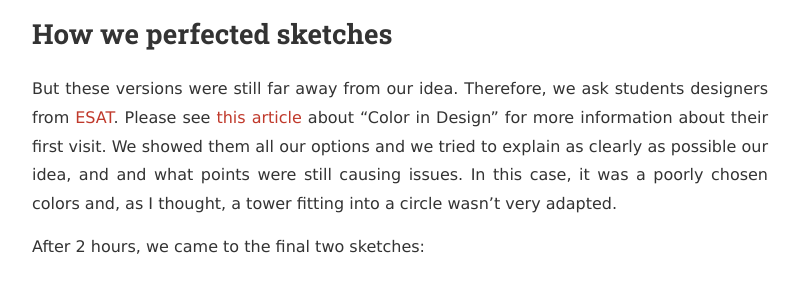
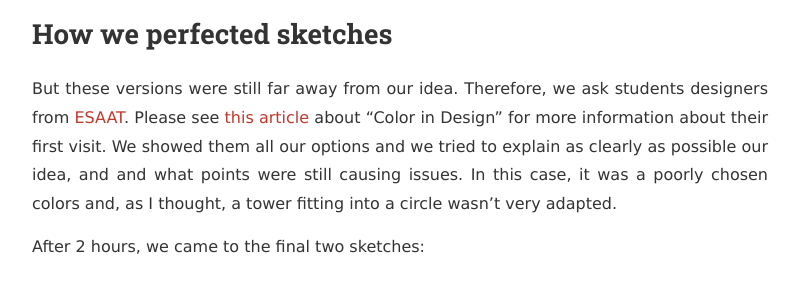
Before and after one commit to LinaEfer/FeelLilleDevBlog, a Jekyll site: the page built from _posts/2017-01-27-NewLogo.markdown, in a window 1280 px wide and 900 px high, scrolled down 1752 px. Shown: the part 152-452 px from the top of the window, without its empty margins (240-1039 px from the left). Built offline with Jekyll 4.4.1, drawn with Linux system fonts in a browser that asks for light colours; nearby versions of some CDN libraries; comment, search, counter and statistics services are not loaded; a style sheet for code colours, icons or effects is not loaded.

Commit message:
correctifs posts

```diff
--- a/_posts/2017-01-27-NewLogo.markdown
+++ b/_posts/2017-01-27-NewLogo.markdown
@@ -34,7 +34,7 @@ Because we wanted a universal logo and at the same time we wanted it to be uniqu
 
 ## How we perfected sketches
 
-But these versions were still far away from our idea. Therefore, we ask students designers from [ESAT](http://www.esat.fr). Please see [this article](https://whispyy.github.io/FeelLilleDevBlog/feellille/2016/12/04/ColorInDesign.html) about "Color in Design” for more information about their first visit.
+But these versions were still far away from our idea. Therefore, we ask students designers from [ESAAT](http://www.esaat-roubaix.com/). Please see [this article](https://whispyy.github.io/FeelLilleDevBlog/feellille/2016/12/04/ColorInDesign.html) about "Color in Design” for more information about their first visit.
 We showed them all our options and we tried to explain as clearly as possible our idea, and and what points were still causing issues. In this case, it was a poorly chosen colors and, as I thought, a tower fitting into a circle wasn’t very adapted.
 {: style="text-align: justify; font-family: Verdana, Geneva, sans-serif"}
 
--- a/_posts/2017-02-07-Advertising.markdown
+++ b/_posts/2017-02-07-Advertising.markdown
@@ -21,7 +21,7 @@ We passed a lot of time on this. Special thanks to Vasilina to have spent some n
 
 ## Poster
 
-<img src="../../../../assets/posts/FeelLille_Poster-1.png" style="width: 40%; height: 40%">
+<img src="../../../../assets/posts/FeelLille_Poster-2.png" style="width: 55%; height: 55%">
 
 
 
```
Also changed, not shown: 1 other file.
